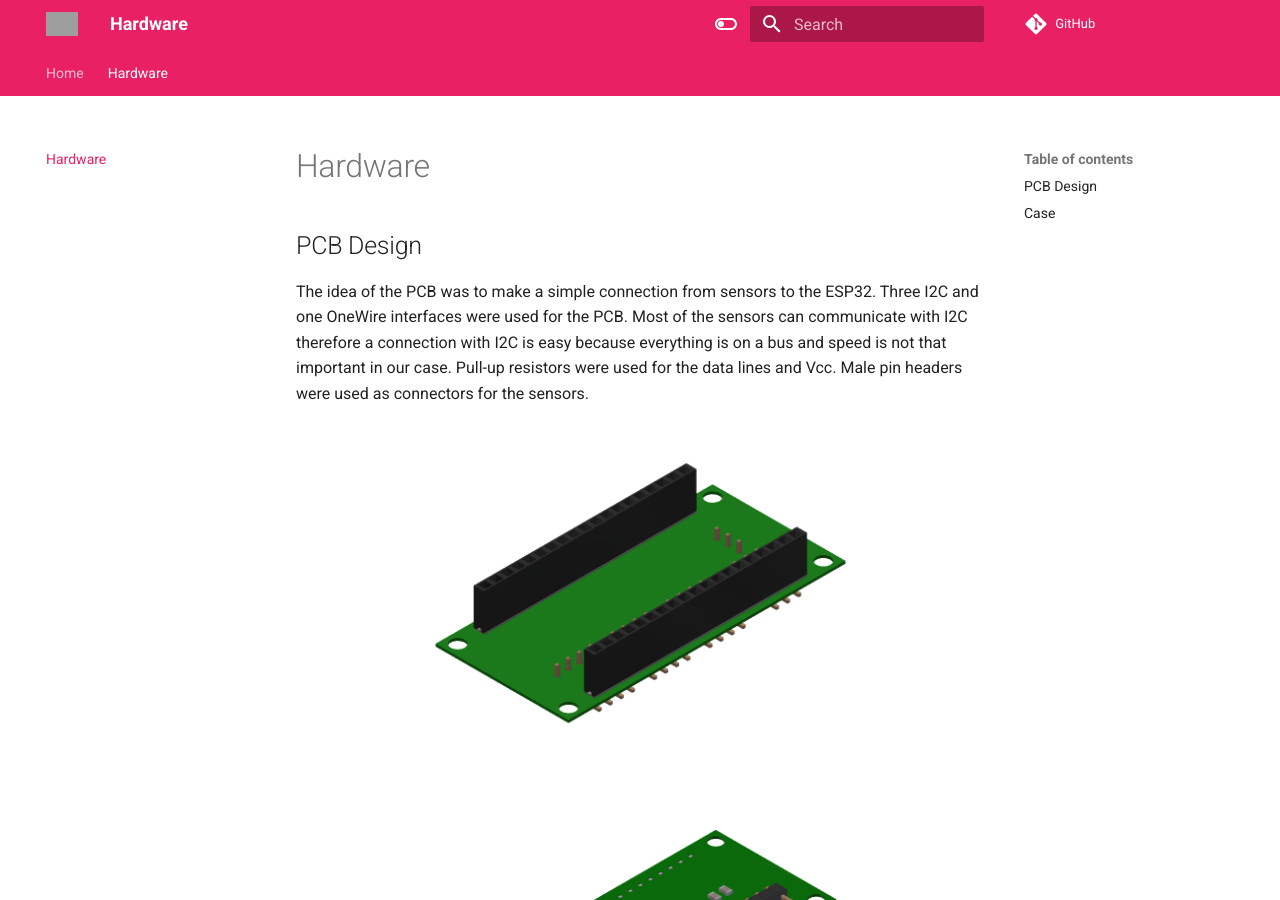
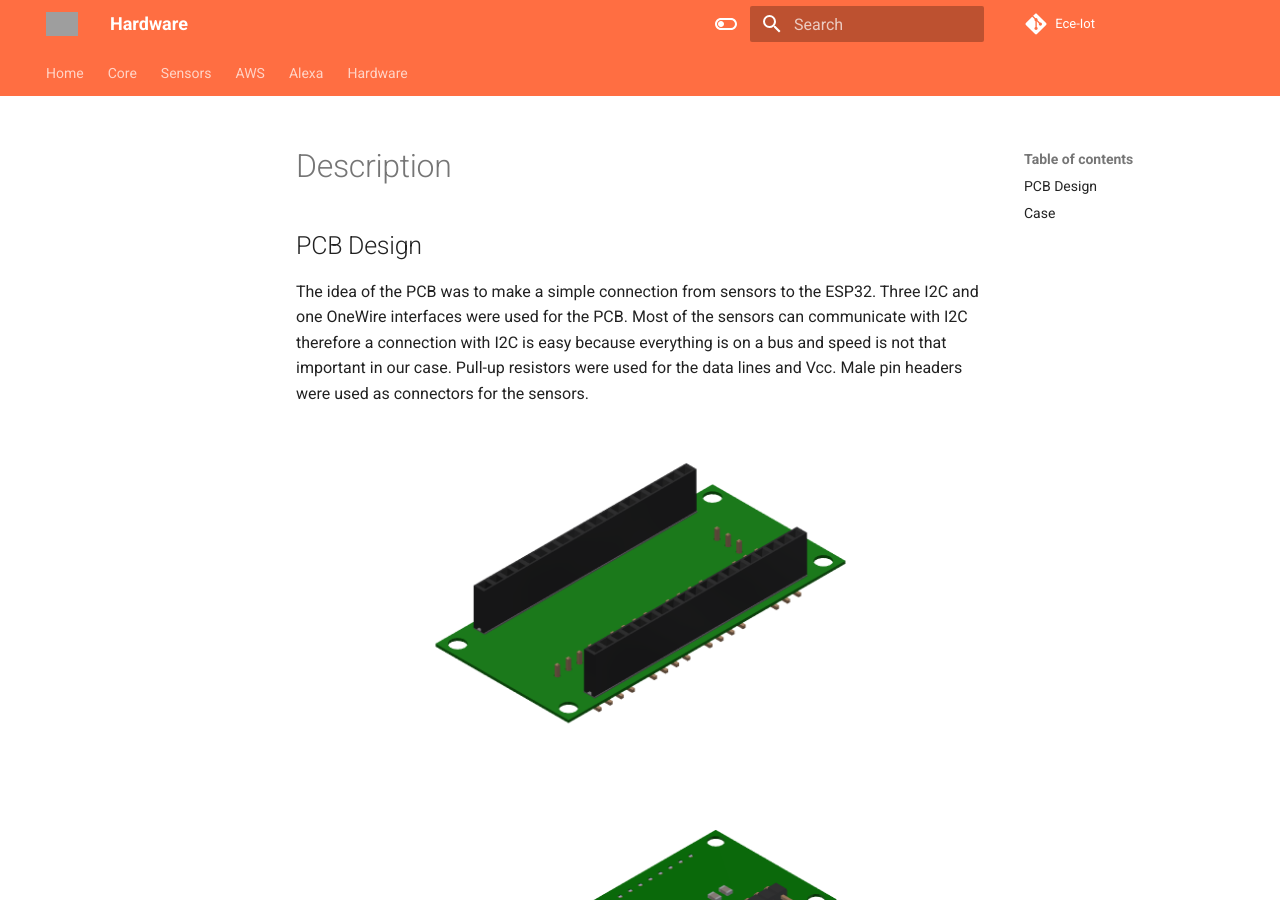
Before and after one commit to ECE-IoT/hardware, an MkDocs documentation site: the page built from docs/hardware/description.md, in a window 1280 px wide and 900 px high. Built offline with MkDocs 1.6.1 and Material for MkDocs 9.7.7, drawn with Linux system fonts in a browser that asks for light colours; comment, search, counter and statistics services are not loaded; grey boxes are pictures that could not be loaded.

Commit message:
ADD unified structure

```diff
--- a/docs/description.md
+++ b/docs/hardware/description.md
@@ -2,8 +2,8 @@
 
 The idea of the PCB was to make a simple connection from sensors to the ESP32. Three I2C and one OneWire interfaces were used for the PCB. Most of the sensors can communicate with I2C therefore  a connection with I2C is easy because everything is on a bus and speed is not that important in our case. Pull-up resistors were used for the data lines and Vcc. Male pin headers were used as connectors for the sensors.
 
-![PCB Top](assets/ESP32_PCB.png)
-![PCB Bottom](assets/back_ESP32_PCB.png)
+![PCB Top](../assets/ESP32_PCB.png)
+![PCB Bottom](../assets/back_ESP32_PCB.png)
 
 ## Case
 
@@ -15,4 +15,4 @@
 
 For the cover 2 variations were constructed. A closed one and one a opened one for the light sensor VEML7700. For the connection of cover and housing a simple snap connection was chosen. Grooves were added to the sides of the housing and to the cover to guarantee a sufficient air supply.
 
-![Case](assets/housing_plate_insert_threads.png)
+![Case](../assets/housing_plate_insert_threads.png)
--- a/mkdocs.yaml
+++ b/mkdocs.yaml
@@ -1,11 +1,15 @@
 site_name: Hardware
 nav:
-  - Home:
-      Welcome: index.md
-  - Hardware: description.md
+
+  - Home: https://ece-iot.github.io
+  - Core: https://ece-iot.github.io/esp-iot-framework/core/
+  - Sensors: https://ece-iot.github.io/esp-iot-framework/sensors/
+  - AWS: https://ece-iot.github.io/aws-iot-framework/aws/cli/configuration-basics/
+  - Alexa: https://ece-iot.github.io/aws-iot-framework/alexa/
+  - Hardware: /hardware/description.md
 
 
-repo_url: https://github.com/ECE-IoT/esp-iot-framework
+repo_url: https://ece-iot.github.io/hardware/
 
 theme:
   name: material
@@ -18,15 +22,15 @@
   palette:
     - media: "(prefers-color-scheme: light)"
       scheme: default
-      primary: pink
-      accent: blue
+      primary: deep orange
+      accent: teal
       toggle:
         icon: material/toggle-switch-off-outline
         name: Switch to dark mode
     - media: "(prefers-color-scheme: dark)"
       scheme: slate
-      primary: blue
-      accent: pink
+      primary: teal
+      accent: deep orange
       toggle:
         icon: material/toggle-switch
         name: Switch to light mode
```
